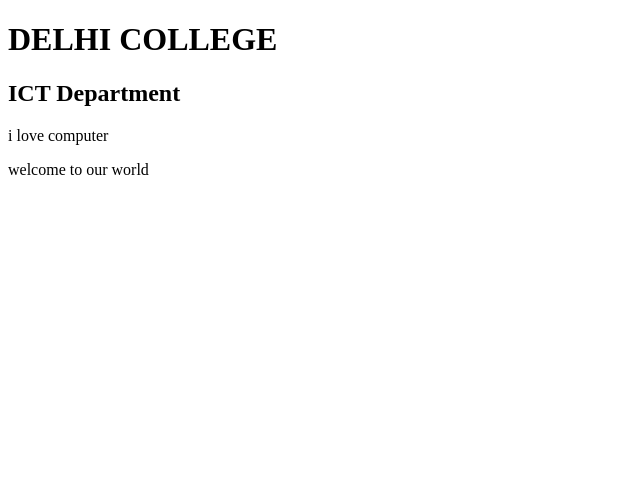
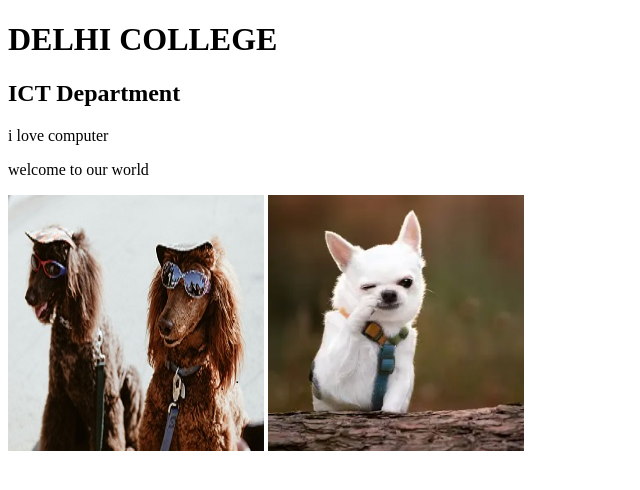
Before and after one commit to abdirizak-k/HTML-Basics, a plain HTML site: page index.html in a window 1280 px wide. Shown: the whole page, without its empty margins (0-640 px from the left). Drawn offline with Linux system fonts and the light colour scheme.

Commit message:
new commit

```diff
--- a/index.html
+++ b/index.html
@@ -11,5 +11,17 @@
         <h2>ICT Department</H2>
         <p> i love computer</p>
         <p>welcome to our world </p>
+        <img src="images/dog.jpg" alt="dog images" width="256px" height="256px">
+        <img src="images/yng.webp" alt="yng images" width="256px" height="256px">
     </body>
+
+
+
+
+
+
+
+
+
+
 </html>
```
Also changed, not shown: images/dog.jpg (added), images/yng.webp (added).
